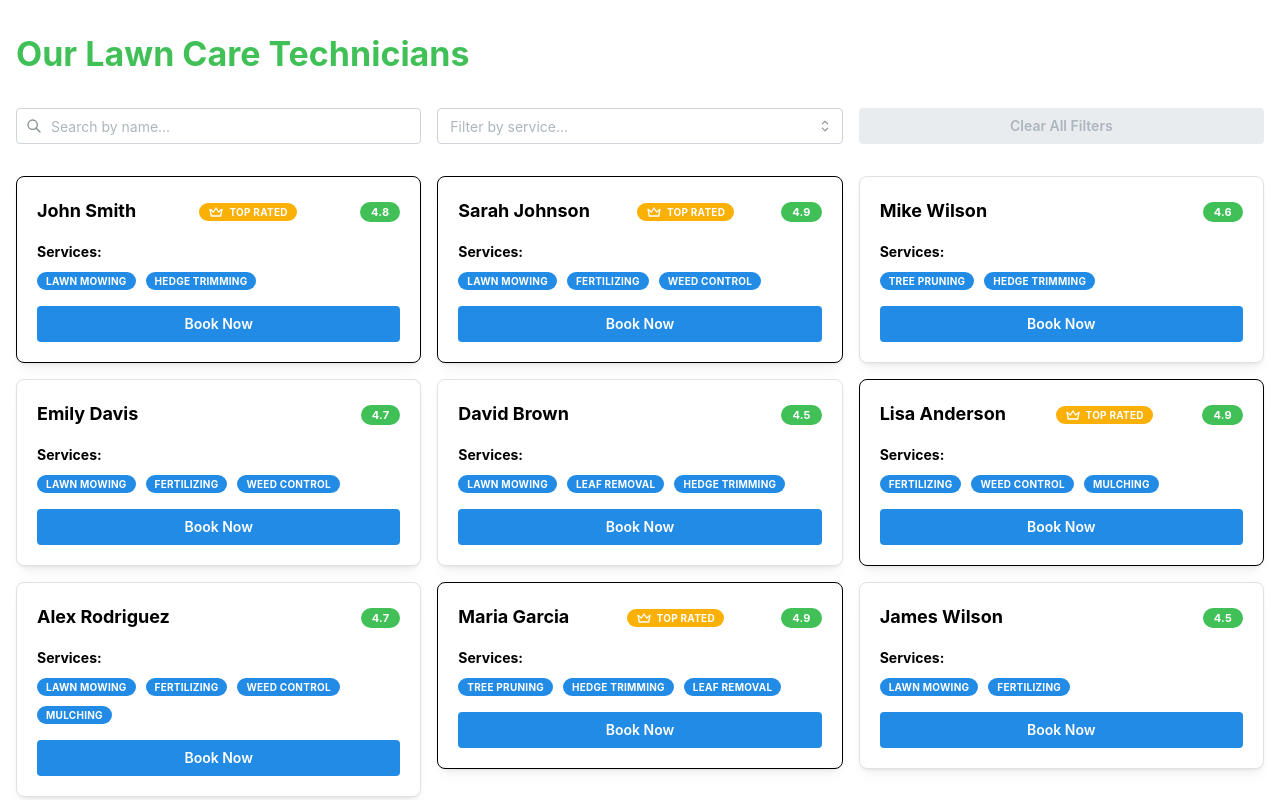
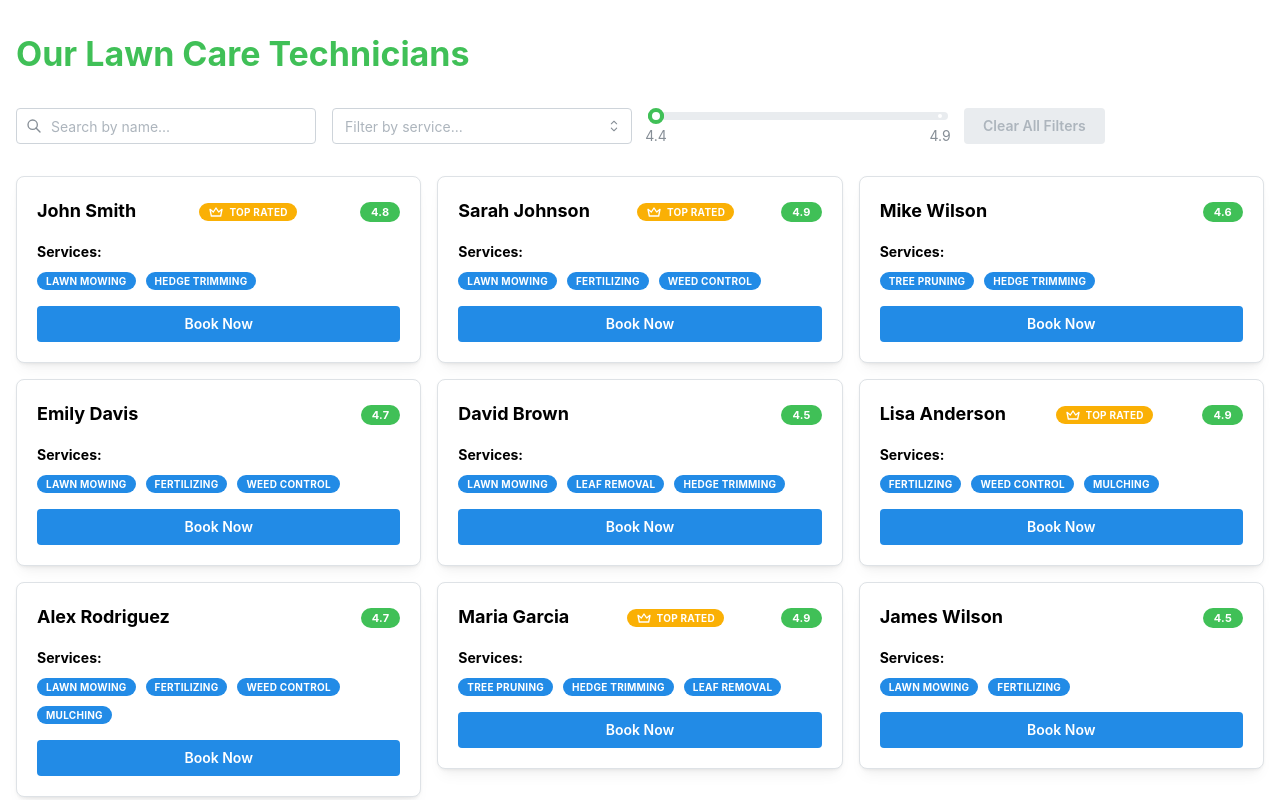
Before and after one commit to GIS-Joe-lab/lawn-care-marketplace, a React (Create React App) app: page /technicians in a window 1280 px wide. Shown: the top 800 px of the page. Built offline with nearby package versions, Linux system fonts and the light colour scheme.

Commit message:
- add auto return back to technician page when customer successfully booked. - remove borderColor specifically for top Rated technicians

```diff
--- a/src/components/BookingForm.js
+++ b/src/components/BookingForm.js
@@ -1,6 +1,6 @@
 import React, {useState} from 'react';
 import {TIME_SLOTS} from "../constants/timeSlots";
-import {Button, Card, Divider, Grid, Group, NumberInput, Paper, Select, Stack, Text} from "@mantine/core";
+import {Button, Card, Divider, Grid, NumberInput, Select, Stack} from "@mantine/core";
 import {IconClock, IconCalendar} from "@tabler/icons-react";
 import BookingSummary from "./BookingSummary";
 
--- a/src/components/TechnicianCard.js
+++ b/src/components/TechnicianCard.js
@@ -5,9 +5,7 @@ import { Link } from 'react-router-dom';
 
 function TechnicianCard({technician, showBookBtn, isTopRated}) {
     return (
-        <Card shadow="sm" padding="lg" radius={"md"} withBorder style={{
-            borderColor: isTopRated ? 'var(--mantne-color-yellow-4)' : undefined
-        }}>
+        <Card shadow="sm" padding="lg" radius={"md"} withBorder>
             <Stack gap="md">
                 <Group justify={"space-between"}>
                     <Text size="lg" fw="700">{technician.name}</Text>
--- a/src/pages/BookingPage.js
+++ b/src/pages/BookingPage.js
@@ -1,7 +1,7 @@
 import React, {useState} from 'react';
 import {Alert, Button, Container, Group, Stack} from '@mantine/core';
-import { Link, useLocation } from 'react-router-dom';
-import {IconArrowLeft, IconInfoCircle} from '@tabler/icons-react'
+import {Link, useLocation, useNavigate} from 'react-router-dom';
+import {IconArrowLeft, IconInfoCircle, IconCheck} from '@tabler/icons-react'
 import TechnicianCard from "../components/TechnicianCard";
 import BookingForm from "../components/BookingForm";
 import NoTechnician from "../components/NoTechnician";
@@ -9,10 +9,12 @@ import NoTechnician from "../components/NoTechnician";
 function BookingPage() {
 
     const location = useLocation();
+    const navigate = useNavigate();
     const technician = location.state?.technician;
     const isTopRated = location.state?.isTopRated;
     const [isOverBooking, setIsOverBooking] = useState(false);
     const [totalBooking, setTotalBooking] = useState(0);
+    const [bookingSuccess, setBookingSuccess] = useState(false);
 
     const handleBookingSubmit = (formData) => {
         setTotalBooking(formData.totalHours);
@@ -21,7 +23,12 @@ function BookingPage() {
             setIsOverBooking(true)
         } else {
             setIsOverBooking(false);
-            alert("Booking Successful!");
+            setBookingSuccess(true);
+
+            // Auto Navigate back to technician page after 3 seconds
+            setTimeout(() => {
+                navigate('/technicians');
+            }, 3000)
         }
     }
 
@@ -51,6 +58,17 @@ function BookingPage() {
                             Back to Technicians
                         </Button>
                     </Group>
+
+                    {bookingSuccess && (
+                        <Alert
+                            color="green"
+                            icon={<IconCheck size={16}/>}
+                            title="Booking Successful!"
+                        >
+                            Your booking has been confirmed. Thank you for choosing our service!
+                        </Alert>
+                    )}
+
                     {isOverBooking &&
                         <Group>
                             <Alert icon={<IconInfoCircle size={16}/>} variant="light">
--- a/src/pages/TechniciansPage.js
+++ b/src/pages/TechniciansPage.js
@@ -1,5 +1,5 @@
 import React, {useState} from "react";
-import {Button, Container, Title, Grid, Group, Paper, TextInput, Select, Stack} from '@mantine/core';
+import {Button, Container, Title, Grid, TextInput, Select, Slider, Stack} from '@mantine/core';
 import {IconSearch} from '@tabler/icons-react'
 import TechnicianCard from "../components/TechnicianCard";
 import {Technicians} from "../constants/technicians";
@@ -7,31 +7,32 @@ import NoTechnician from "../components/NoTechnician";
 
 function TechniciansPage() {
 
+    const minRating = Math.min(...Technicians.map(t => t.rating))
+    const maxRating = Math.max(...Technicians.map(t => t.rating))
+    const services = [...new Set(Technicians.flatMap(technician => technician.services))].sort();
+    const topRatedTechnicians = Technicians.filter(technician => technician.rating >= 4.8);
+
     const [searchQuery, setSearchQuery] = useState('');
     const [selectedService, setSelectedService] = useState('');
-
-    const services = ['Lawn Mowing', 'Hedge Trimming', 'Fertilizing', 'Weed Control', 'Tree Pruning'];
+    const [selectedMinRating, setSelectedMinRating] = useState(minRating);
 
     // Filter Technicians
     const filteredTechnicians = Technicians.filter(technicians => {
         const matchesSearch = technicians.name.toLocaleLowerCase().includes(searchQuery.toLowerCase());
         const matchesService = !selectedService || technicians.services.includes(selectedService);
-        return matchesSearch && matchesService
+        return matchesSearch && matchesService && technicians.rating >= selectedMinRating
     })
+
+    // Check if the filterTechnician object has one or more return
+    const hasTechnicians = filteredTechnicians.length > 0;
+    const hasNoFilter = !searchQuery && !selectedService && selectedMinRating === minRating;
 
     // Reset All Filter
     const resetFilters = () => {
         setSearchQuery('');
         setSelectedService(null);
+        setSelectedMinRating(minRating)
     }
-
-    // Find all technician who has rating 4.8 or more and classify them as top technician
-    const topRatedTechnicians = Technicians.filter(technician => technician.rating >= 4.8);
-
-    // Check if the filterTechnician object has one or more return
-    const hasTechnicians = filteredTechnicians.length > 0;
-    const hasNoFilter = !searchQuery && !selectedService;
-
     return (
         <Container size="xl" py="xl">
             <Stack gap="xl">
@@ -42,14 +43,16 @@ function TechniciansPage() {
                 </Title>
 
                 {/* Search and Filter section*/}
-                <Group grow>
+                <Grid>
+                    <Grid.Col span={3}>
                         <TextInput
                             placeholder="Search by name..."
                             leftSection={<IconSearch size={16}/>}
                             value={searchQuery}
                             onChange={(event) => setSearchQuery(event.currentTarget.value)}
                         />
-
+                    </Grid.Col>
+                    <Grid.Col span={3}>
                         <Select
                             placeholder="Filter by service..."
                             data={services}
@@ -57,7 +60,23 @@ function TechniciansPage() {
                             onChange={setSelectedService}
                             clearable
                         />
-
+                    </Grid.Col>
+                    <Grid.Col span={3}>
+                        <Slider
+                            label={`Minimum Rating ${selectedMinRating.toFixed(1)}`}
+                            color={"green"}
+                            value={selectedMinRating}
+                            onChange={setSelectedMinRating}
+                            min={minRating}
+                            max={maxRating}
+                            step={0.1}
+                            marks={[
+                                {value: minRating, label:minRating.toString()},
+                                {value: maxRating, label:maxRating.toString()}
+                            ]}
+                            />
+                    </Grid.Col>
+                    <Grid.Col span={3}>
                         <Button
                             disabled={hasNoFilter}
                             onClick={resetFilters}
@@ -66,7 +85,8 @@ function TechniciansPage() {
                         >
                             Clear All Filters
                         </Button>
-                </Group>
+                    </Grid.Col>
+                </Grid>
 
                 {/*  Technicians Display body section  */}
                 {hasTechnicians ?
```
Lines whose indentation alone changed are shown as unchanged.
